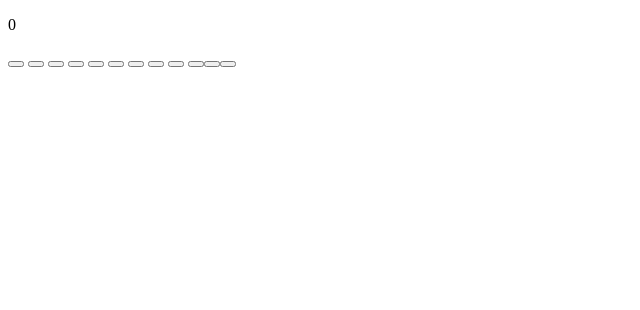
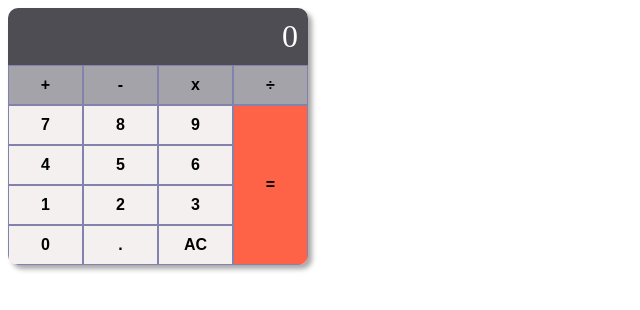
Before and after one commit to NatalySan/ExercisesDevelhope, a plain HTML site: page CSS/Grid/start/index.html in a window 1280 px wide. Shown: the whole page, without its empty margins (0-640 px from the left). Drawn offline with Linux system fonts and the light colour scheme.

Commit message:
ejercicio grid terminado

```diff
--- a/CSS/Grid/start/index.html
+++ b/CSS/Grid/start/index.html
@@ -8,21 +8,31 @@
 </head>
 <body>
     <div>
-        <section>
+        <section class="cero">
             <p>0</p>
         </section>
-        <section>
-            <button></button>
-            <button></button>
-            <button></button>
-            <button></button>
-            <button></button>
-            <button></button>
-            <button></button>
-            <button></button>
-            <button></button>
-            <button></button><button></button><button></button>
+        <section class="operadores">
+            <button class="operador">+</button>
+            <button class="operador">-</button>
+            <button class="operador">x</button>
+            <button class="operador">÷</button>
         </section>
+        <section class="numbers">
+                <button>7</button>
+                <button>8</button>
+                <button>9</button>
+                <button class="equal">=</button>
+                <button>4</button>
+                <button>5</button>
+                <button>6</button>
+                <button>1</button>
+                <button>2</button>
+                <button>3</button>
+                <button>0</button>
+                <button>.</button>
+                <button>AC</button>
+        </section>
+
     </div>
 
 </body>
--- a/CSS/Grid/start/style.css
+++ b/CSS/Grid/start/style.css
@@ -0,0 +1,47 @@
+div {
+    border-radius: 10px;
+    width: 300px;
+    overflow: hidden;
+    box-shadow: 4px 4px 5px rgb(170, 168, 168);
+}
+
+.cero {
+    background-color: rgb(77, 77, 83);
+    color: white;
+    display: flex;
+    justify-content: end;
+    padding: 10px;
+}
+
+p {
+    font-size: 2rem;
+    margin: 0px;
+}
+
+.operadores {
+    display: grid;
+    grid-template-columns: repeat(4, 1fr);
+}
+
+.operador {
+    background-color: rgb(163, 163, 169);
+}
+
+.numbers {
+    display: grid;
+    grid-template-columns: repeat(4, 1fr);
+}
+
+button {
+    background-color: rgb(245, 240, 240);
+    font-size: 1rem;
+    padding: 10px;
+    border: 1px solid rgb(130, 130, 173);
+    overflow: hidden;
+    font-weight: bold;
+
+}
+.equal {
+    grid-row: span 4;
+    background-color: tomato;
+}
```
Also changed, not shown: CSS/MediaQueries/index.html (added, +17 -0 lines), CSS/MediaQueries/style.css (added, +20 -0 lines), CSS/MediaQueries/assets/cards-desktop.jpg (added), CSS/MediaQueries/assets/cards-mobile.jpg (added), CSS/MediaQueries/assets/cards-tablettablet.jpg (added), 1 other file.
